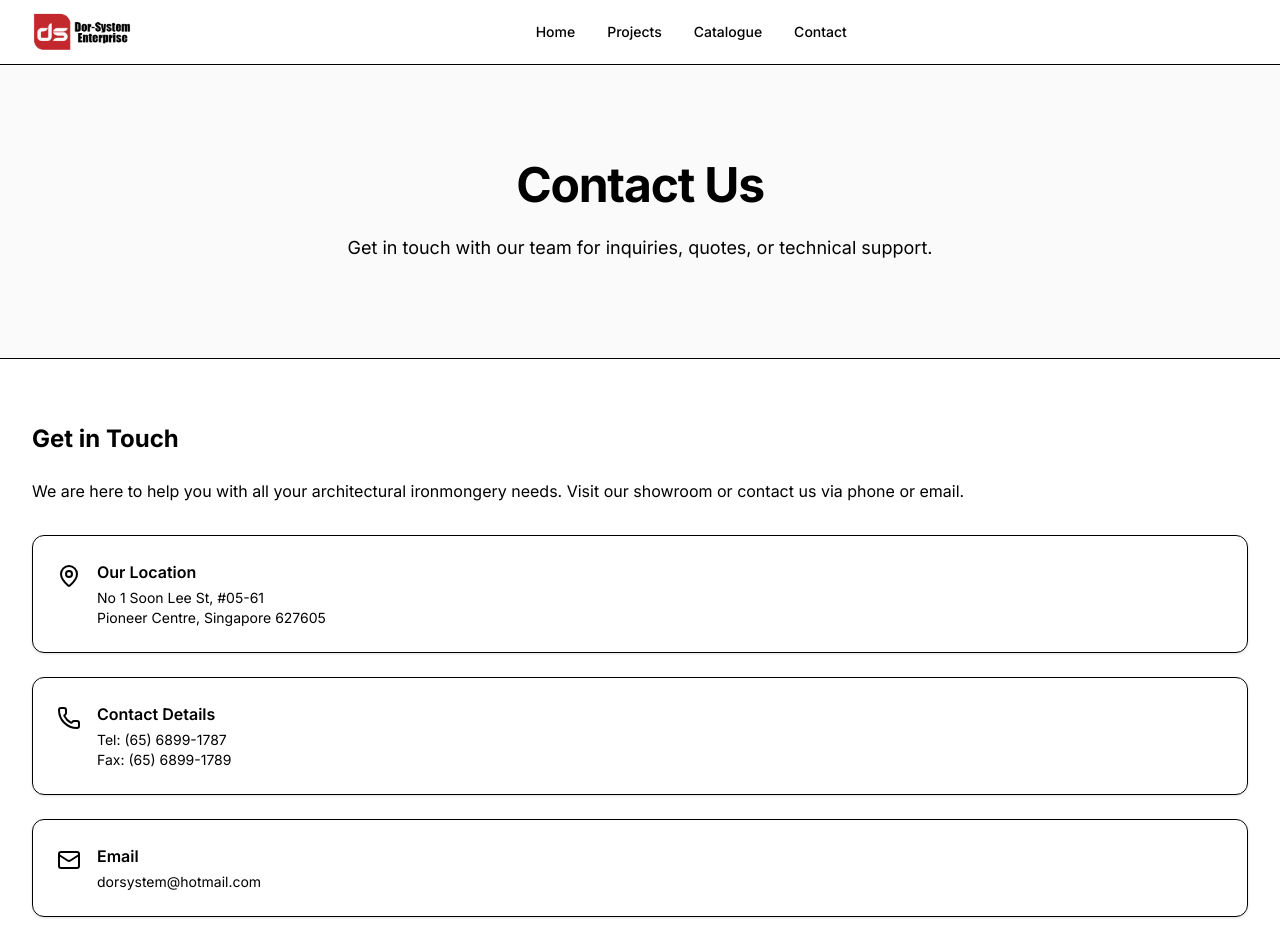
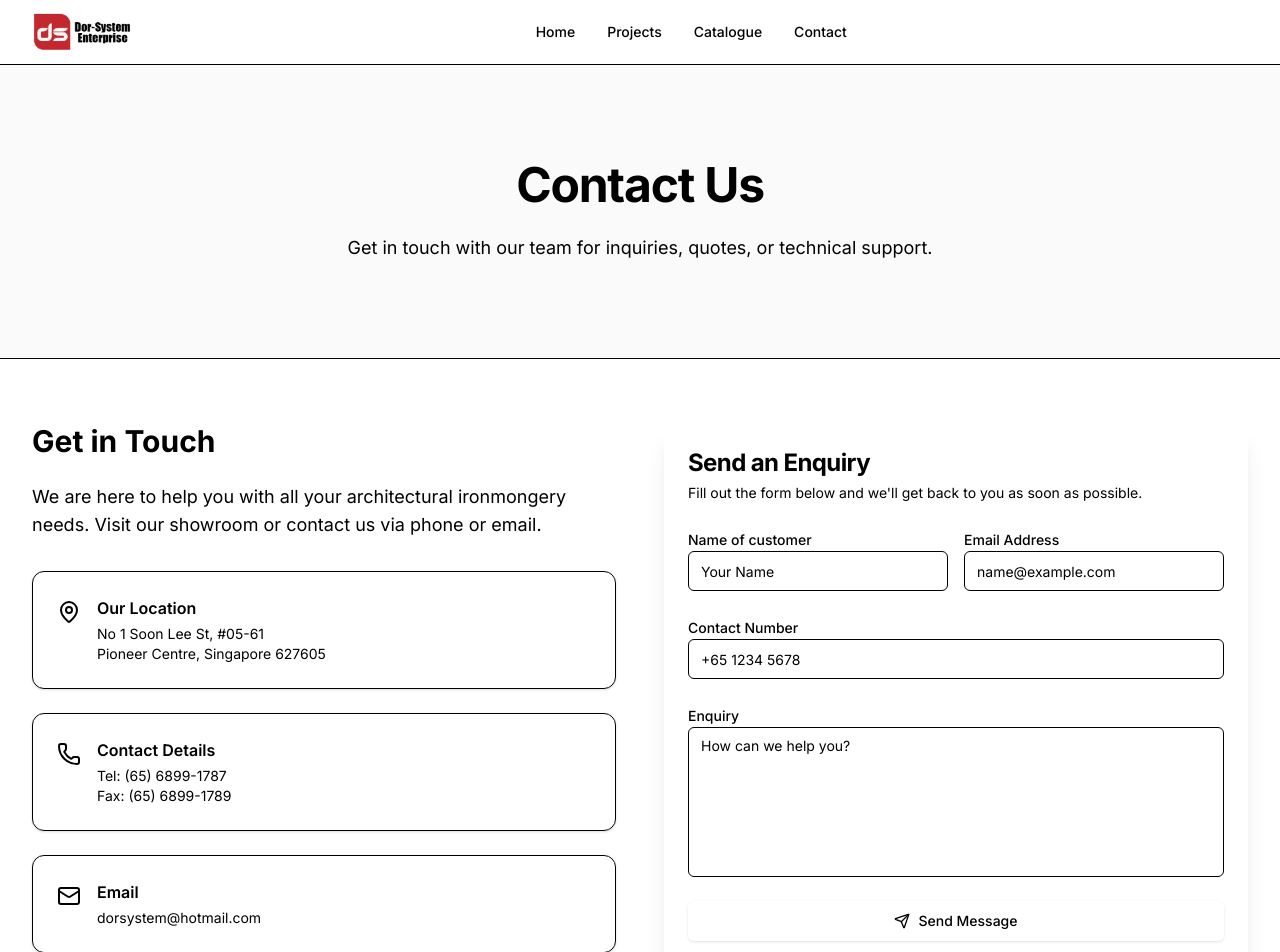
Before and after one commit to HiokKuek/dorsystem, a Next.js app: page /contact in a window 1280 px wide. Shown: the top 952 px of the page. Built offline with nearby package versions, Linux system fonts and the light colour scheme.

Commit message:
Add Enquiry portion, linked to emailjs

```diff
--- a/app/contact/page.tsx
+++ b/app/contact/page.tsx
@@ -1,9 +1,7 @@
 import { PageHeader } from "@/components/layout/PageHeader"
-import { Button } from "@/components/ui/button"
-import { Card, CardContent, CardHeader, CardTitle } from "@/components/ui/card"
-import { Input } from "@/components/ui/input"
-import { Textarea } from "@/components/ui/textarea"
 import { MapPin, Phone, Mail, Clock } from "lucide-react"
+import { Card, CardContent } from "@/components/ui/card"
+import { ContactForm } from "@/components/sections/ContactForm"
 
 export default function ContactPage() {
     return (
@@ -14,19 +12,19 @@ export default function ContactPage() {
             />
 
             <div className="container py-16">
-                <div className="grid grid-cols-1">
+                <div className="grid grid-cols-1 lg:grid-cols-2 gap-12">
                     {/* Contact Info */}
                     <div className="space-y-8">
                         <div>
-                            <h2 className="text-2xl font-bold mb-6">Get in Touch</h2>
-                            <p className="text-muted-foreground mb-8">
+                            <h2 className="text-3xl font-bold mb-6">Get in Touch</h2>
+                            <p className="text-muted-foreground mb-8 text-lg">
                                 We are here to help you with all your architectural ironmongery needs.
                                 Visit our showroom or contact us via phone or email.
                             </p>
                         </div>
 
                         <div className="grid gap-6">
-                            <Card>
+                            <Card className="transition-all hover:border-primary/50">
                                 <CardContent className="flex items-start p-6 space-x-4">
                                     <MapPin className="w-6 h-6 text-primary mt-1" />
                                     <div>
@@ -39,7 +37,7 @@ export default function ContactPage() {
                                 </CardContent>
                             </Card>
 
-                            <Card>
+                            <Card className="transition-all hover:border-primary/50">
                                 <CardContent className="flex items-start p-6 space-x-4">
                                     <Phone className="w-6 h-6 text-primary mt-1" />
                                     <div className="flex-1">
@@ -50,7 +48,7 @@ export default function ContactPage() {
                                 </CardContent>
                             </Card>
 
-                            <Card>
+                            <Card className="transition-all hover:border-primary/50">
                                 <CardContent className="flex items-start p-6 space-x-4">
                                     <Mail className="w-6 h-6 text-primary mt-1" />
                                     <div>
@@ -61,6 +59,11 @@ export default function ContactPage() {
                             </Card>
                         </div>
                     </div>
+
+                    {/* Enquiry Form */}
+                    <div className="lg:sticky lg:top-24 h-fit">
+                        <ContactForm />
+                    </div>
                 </div>
             </div>
         </div>
--- a/app/layout.tsx
+++ b/app/layout.tsx
@@ -3,6 +3,7 @@ import { Inter } from "next/font/google";
 import "./globals.css";
 import { Navbar } from "@/components/layout/Navbar";
 import { Footer } from "@/components/layout/Footer";
+import { Toaster } from "sonner";
 
 const inter = Inter({ subsets: ["latin"] });
 
@@ -27,6 +28,7 @@ export default function RootLayout({
           <main className="flex-1">{children}</main>
           <Footer />
         </div>
+        <Toaster position="top-center" richColors />
       </body>
     </html>
   );
--- /dev/null
+++ b/components/sections/ContactForm.tsx
@@ -0,0 +1,133 @@
+"use client"
+
+import { useRef, useState } from "react"
+import emailjs from "@emailjs/browser"
+import { Button } from "@/components/ui/button"
+import { Input } from "@/components/ui/input"
+import { Textarea } from "@/components/ui/textarea"
+import { Label } from "@/components/ui/label"
+import { Card, CardContent, CardHeader, CardTitle, CardDescription } from "@/components/ui/card"
+import { toast } from "sonner" // Assuming sonner is used, if not I'll use a simple state
+import { Loader2, Send } from "lucide-react"
+
+export function ContactForm() {
+    const form = useRef<HTMLFormElement>(null)
+    const [isSubmitting, setIsSubmitting] = useState(false)
+
+    const sendEmail = async (e: React.FormEvent) => {
+        e.preventDefault()
+
+        if (!form.current) return
+
+        setIsSubmitting(true)
+
+        try {
+            const serviceId = process.env.NEXT_PUBLIC_EMAILJS_SERVICE_ID || "YOUR_SERVICE_ID"
+            const adminTemplateId = process.env.NEXT_PUBLIC_EMAILJS_ADMIN_TEMPLATE_ID || "YOUR_ADMIN_TEMPLATE_ID"
+            const customerTemplateId = process.env.NEXT_PUBLIC_EMAILJS_CUSTOMER_TEMPLATE_ID || "YOUR_CUSTOMER_TEMPLATE_ID"
+            const publicKey = process.env.NEXT_PUBLIC_EMAILJS_PUBLIC_KEY || "YOUR_PUBLIC_KEY"
+
+            // Send both emails simultaneously
+            await Promise.all([
+                // 1. Email to Admin (Us)
+                emailjs.sendForm(
+                    serviceId,
+                    adminTemplateId,
+                    form.current,
+                    publicKey
+                ),
+                // 2. Confirmation Email to Customer
+                emailjs.sendForm(
+                    serviceId,
+                    customerTemplateId,
+                    form.current,
+                    publicKey
+                )
+            ])
+
+            toast.success("Message sent successfully! A confirmation email has been sent to you.")
+            form.current.reset()
+        } catch (error) {
+            console.error("EmailJS Error:", error)
+            toast.error("Failed to send message. Please try again.")
+        } finally {
+            setIsSubmitting(false)
+        }
+    }
+
+    return (
+        <Card className="w-full border-none shadow-xl bg-gradient-to-br from-background to-muted/50">
+            <CardHeader className="space-y-1">
+                <CardTitle className="text-2xl font-bold">Send an Enquiry</CardTitle>
+                <CardDescription>
+                    Fill out the form below and we'll get back to you as soon as possible.
+                </CardDescription>
+            </CardHeader>
+            <CardContent>
+                <form ref={form} onSubmit={sendEmail} className="space-y-6">
+                    <div className="grid grid-cols-1 md:grid-cols-2 gap-4">
+                        <div className="space-y-2">
+                            <Label htmlFor="user_name">Name of customer</Label>
+                            <Input
+                                id="user_name"
+                                name="user_name"
+                                placeholder="Your Name"
+                                required
+                                className="bg-background/50"
+                            />
+                        </div>
+                        <div className="space-y-2">
+                            <Label htmlFor="user_email">Email Address</Label>
+                            <Input
+                                id="user_email"
+                                name="user_email"
+                                type="email"
+                                placeholder="name@example.com"
+                                required
+                                className="bg-background/50"
+                            />
+                        </div>
+                    </div>
+
+                    <div className="space-y-2">
+                        <Label htmlFor="contact_number">Contact Number</Label>
+                        <Input
+                            id="contact_number"
+                            name="contact_number"
+                            type="tel"
+                            placeholder="+65 1234 5678"
+                            required
+                            className="bg-background/50"
+                        />
+                    </div>
+
+                    <div className="space-y-2">
+                        <Label htmlFor="message">Enquiry</Label>
+                        <Textarea
+                            id="message"
+                            name="message"
+                            placeholder="How can we help you?"
+                            required
+                            className="min-h-[150px] bg-background/50 resize-none"
+                        />
+                    </div>
+
+                    <Button
+                        type="submit"
+                        className="w-full group relative overflow-hidden transition-all hover:scale-[1.02] active:scale-[0.98]"
+                        disabled={isSubmitting}
+                    >
+                        {isSubmitting ? (
+                            <Loader2 className="mr-2 h-4 w-4 animate-spin" />
+                        ) : (
+                            <>
+                                <Send className="mr-2 h-4 w-4 transition-transform group-hover:translate-x-1 group-hover:-translate-y-1" />
+                            </>
+                        )}
+                        {isSubmitting ? "Sending..." : "Send Message"}
+                    </Button>
+                </form>
+            </CardContent>
+        </Card>
+    )
+}
--- a/package.json
+++ b/package.json
@@ -9,6 +9,7 @@
     "lint": "eslint"
   },
   "dependencies": {
+    "@emailjs/browser": "^4.4.1",
     "@radix-ui/react-label": "^2.1.8",
     "@radix-ui/react-slot": "^1.2.4",
     "class-variance-authority": "^0.7.1",
@@ -18,6 +19,7 @@
     "next": "16.0.7",
     "react": "19.2.1",
     "react-dom": "19.2.1",
+    "sonner": "^2.0.7",
     "tailwind-merge": "^3.4.0",
     "tailwindcss-animate": "^1.0.7"
   },
```
Also changed, not shown: 1 other file (tests, documents, lock files or other folders).
